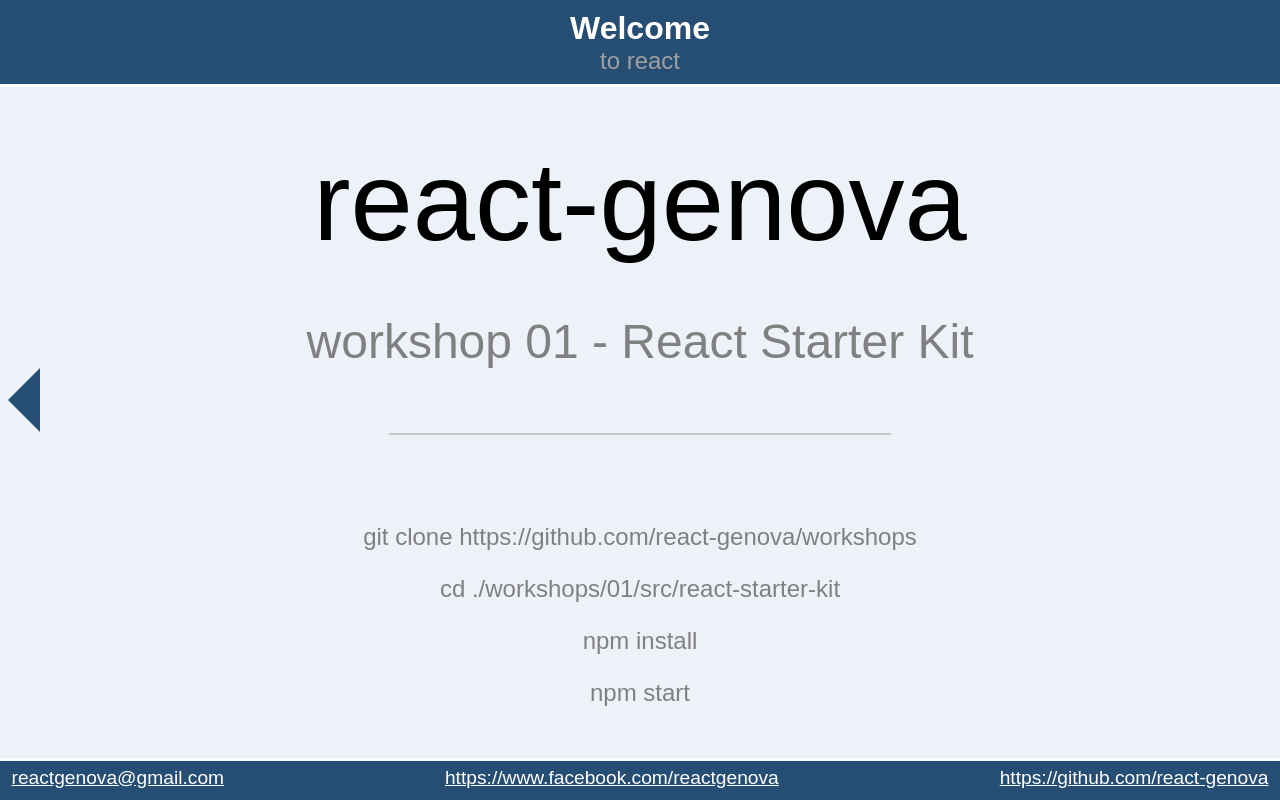
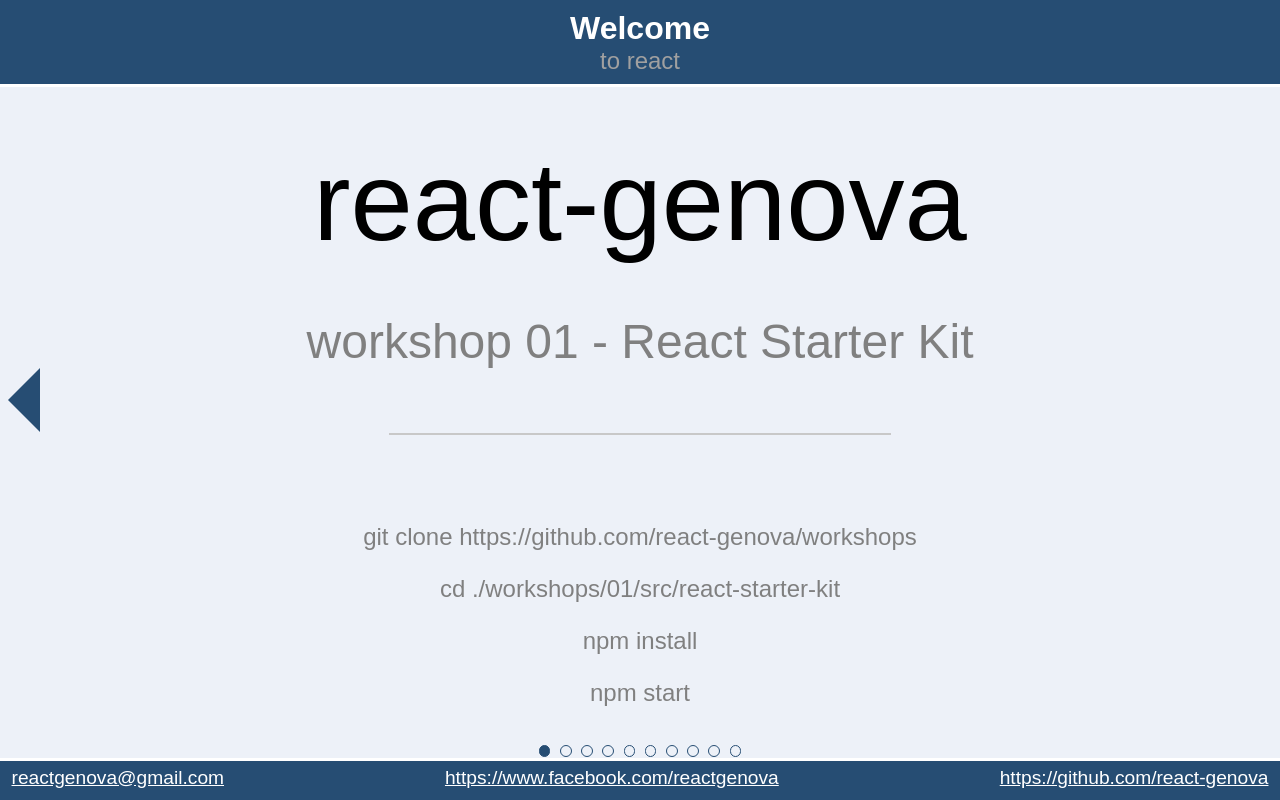
Before and after one commit to react-genova/workshops, a React (Create React App) app in the folder 01/src/react-starter-kit/: page / in a window 1280 px wide. Built offline with nearby package versions, Linux system fonts and the light colour scheme.

Commit message:
Added Slide Progress Balls!

```diff
--- /dev/null
+++ b/01/src/react-starter-kit/src/views/Slider/components/SlideProgress.js
@@ -0,0 +1,40 @@
+//@flow
+import React from 'react';
+import styled from 'styled-components';
+
+const Container = styled.div`
+    display: flex;
+    flex-direction: row;
+    justify-content: center;
+    width: 100%;
+    position: absolute;
+    bottom: 2.7em;
+    backgroundColor: transparent;
+`;
+
+type ProgressProps = {
+    selected:boolean
+};
+
+const Progress = styled.div`
+    height: 0.6em;
+    width: 0.6em;
+    border: 0.1em solid #264d73;
+    border-radius: 0.6em;
+    margin: 0 0.3em;
+    background-color: ${({selected}:ProgressProps)=>selected ? '#264d73' : 'transparent'};
+`;
+
+const toArray = (count:number):Array<number> => {
+    const array:Array<number> = [];
+    while(--count>=0) array.push(count);
+    return array.reverse();
+};
+
+const SlideProgress = ({selected, count}:{selected:number, count:number}) => (
+    <Container>
+    { toArray(count).map((v,index) => <Progress key={index} selected={v===selected} />) }
+    </Container>
+);
+
+export default SlideProgress;
--- a/01/src/react-starter-kit/src/views/Slider/containers/Slider.js
+++ b/01/src/react-starter-kit/src/views/Slider/containers/Slider.js
@@ -3,6 +3,7 @@ import * as React from 'react';
 import styled, { keyframes } from 'styled-components';
 
 import SlideNavigator from '../components/SlideNavigator';
+import SlideProgress from '../components/SlideProgress';
 
 type Props = {
     children:React.Node // missing deep flow type on node
@@ -58,6 +59,7 @@ class Slider extends React.Component<Props, State> {
             <Container>
                 <Body>
                 { children.map((child, index) => index === selected && <SlideAnimator key={index}>{child}</SlideAnimator>) }
+                <SlideProgress count={React.Children.count(children)} selected={selected} />
                 </Body>
                 <SlideNavigator onNext={this.onNext} onPrev={this.onPrevious} />
             </Container>
--- a/01/src/react-starter-kit/src/views/Slides/SlideConclusions/components/CardConclusions.js
+++ b/01/src/react-starter-kit/src/views/Slides/SlideConclusions/components/CardConclusions.js
@@ -9,9 +9,9 @@ const CardConclusions = () => (
             <CardElement title="Download and install Node.js" description="" url="" />
             <CardElement title="Download and install Visual Studio Code and its plugins" description="" url="" />
             <LabelTerminal text="npm install flow-bin flow-typed" />
+            <LabelTerminal text="npm install create-react-app" />
         </CardElement>
         <CardElement title="Each time you create an app" description="" url="" >
-            <LabelTerminal text="npm install create-react-app" />
             <LabelTerminal text="create-react-app your-app-pretty-cool-name" />
             <LabelTerminal text="cd your-app-pretty-cool-name" />
             <LabelTerminal text="npm install --save styled-components recompose react-redux flow-bin redux redux-immutable redux-logger reselect axios axios-mock-adapter immutable lodash enzyme jest-immutable-matchers enzyme-adapter-react-16 enzyme-to-json react-styleguidist react-test-renderer redux-test-utils" />
```
Also changed, not shown: 01/src/react-starter-kit/src/views/Slider/components/SlideProgress.md (added, +5 -0 lines), 01/src/react-starter-kit/src/views/Slider/containers/Slider.md (+0 -3 lines), 1 other file (tests, documents, lock files or other folders).
